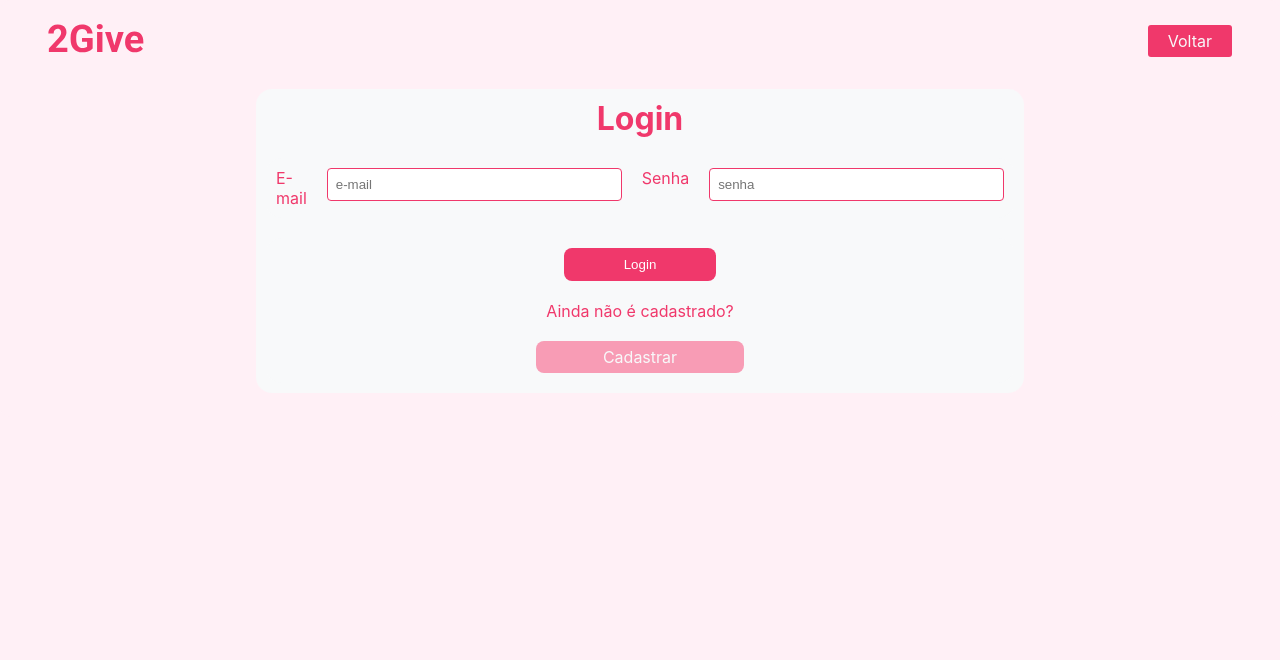
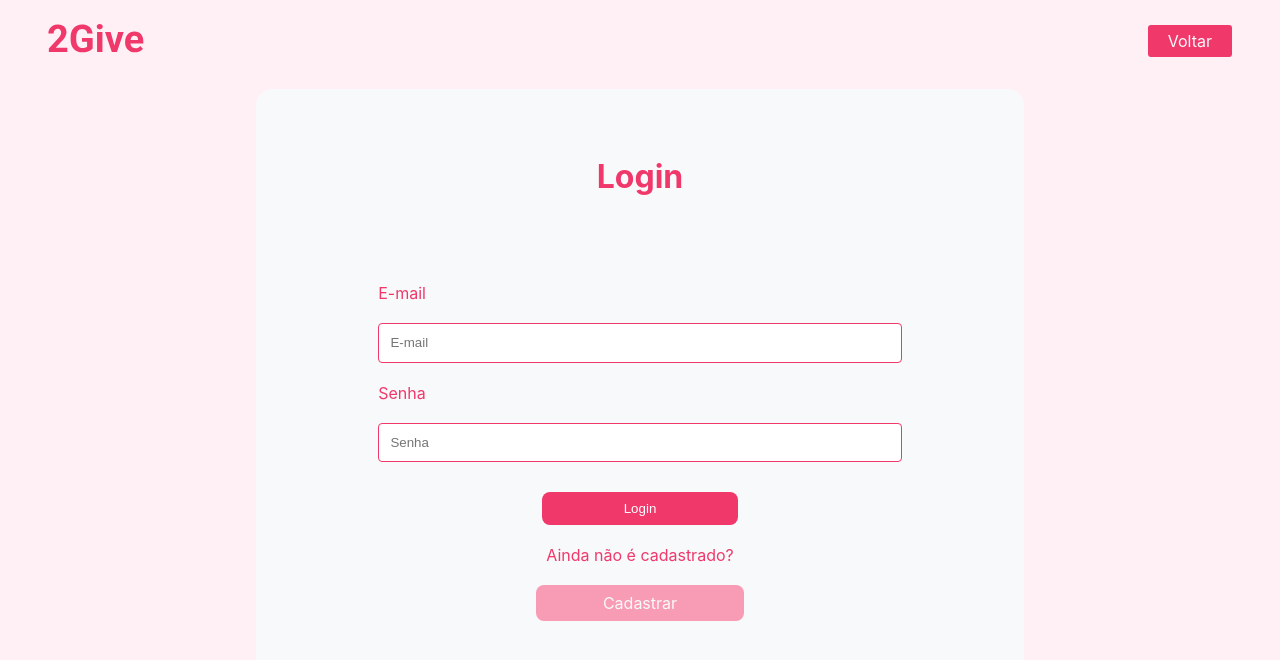
Before and after one commit to JuniorSantos05/2Give, a React (Create React App) app: page /login in a window 1280 px wide. Shown: the top 660 px of the page. Built offline with nearby package versions, Linux system fonts and the light colour scheme; no server answers.

Commit message:
edit: estilo login, estilo landing page

```diff
--- a/src/components/Link/styles.ts
+++ b/src/components/Link/styles.ts
@@ -11,10 +11,11 @@ export const LinkBack = styled(Link)`
 `;
 
 export const LinkLogin = styled(Link)`
-  padding: 6px 67px;
+  padding: 8px 67px;
   border-radius: 8px;
   max-width: 400px;
   background-color: #f89cb5;
+
   color: ${colors.colorGrey0};
   &:disabled {
     filter: opacity(0.7);
--- a/src/pages/LadingPage/style.ts
+++ b/src/pages/LadingPage/style.ts
@@ -11,7 +11,7 @@ export const HeaderStyle = styled.header`
     box-shadow: 0px 4px 32px -12px rgba(0, 0, 0, 0.25);
     h1 {
     font-weight: 700;
-    font-size: 38px;
+    font-size: 25px;
     line-height: 45px;
     color: ${colors.colorPrimary};
     cursor: default;
@@ -49,6 +49,8 @@ export const HeaderStyle = styled.header`
     }
     .btn {
     padding: 10px 16px;
+    width: 100%;
+    font-size: 12px;
     border-radius: 8px;
     background-color: ${colors.colorPrimary};
     color: ${colors.colorGrey0};
@@ -56,6 +58,9 @@ export const HeaderStyle = styled.header`
     :hover {
     background-color: ${colors.colorPrimarySoft};
     }
+    }
+    svg{
+        min-width: 20px;
     }
     }
 
@@ -65,6 +70,9 @@ export const HeaderStyle = styled.header`
         }
         .mobile{
             display: none;
+        }
+        h1{
+            font-size: 38px;
         }
     }
 `
@@ -86,6 +94,7 @@ export const ContentStyle = styled.div`
         flex-direction: column;
         gap: 28px;
         max-width: 347px;
+        max-height: 500px !important;
     }
 
     .titlePage{
--- a/src/pages/login/index.tsx
+++ b/src/pages/login/index.tsx
@@ -38,26 +38,32 @@ const Login = () => {
           <LinkBack to="/">Voltar</LinkBack>
         </header>
         <FlexContainer
+          className="content"
           display="flex"
           flexDirection="column"
-          justifyContent="center">
+          justifyContent="center"
+          alignItems="center">
+            <FlexContainer
+            className="title"
+            justifyContent="start"
+            alignItems="flex-start">
               <h1>Login</h1>
-          <FlexContainer media="responsive">
+            </FlexContainer>
               <Input
                 name="email"
                 register={register}
                 error={errors.email}
                 label="E-mail"
-              placeholder="e-mail"
+                placeholder="E-mail"
               />
               <Input
                 name="password"
                 register={register}
                 error={errors.password}
                 label="Senha"
-              placeholder="senha"
+                placeholder="Senha"
               />
-          </FlexContainer>
+
           <FlexContainer
             display="flex"
             flexDirection="column"
@@ -67,7 +73,9 @@ const Login = () => {
               Login
             </Button>
             <span>Ainda não é cadastrado?</span>
-            <LinkLogin to="register">Cadastrar</LinkLogin>
+            <LinkLogin to="register">
+              Cadastrar
+            </LinkLogin>
           </FlexContainer>
           </FlexContainer>
       </LoginForm>
--- a/src/styles/LoginForm/index.ts
+++ b/src/styles/LoginForm/index.ts
@@ -3,6 +3,7 @@ import styled from "styled-components";
 export const LoginForm = styled.form`
   padding: 1.5rem 3rem 1.5rem 3rem;
   min-width: 320px;
+
 
   background-color: #fff0f6;
   color: #f0386b;
@@ -13,6 +14,10 @@ export const LoginForm = styled.form`
   gap: 2rem;
 
   margin: 0 auto;
+
+  .content{
+    height: 600px;
+  }
 
   .error {
     color: var(--color-error);
@@ -25,15 +30,31 @@ export const LoginForm = styled.form`
     align-items: center;
   }
 
+  .title{
+    height: 20%;
+  }
+
   h1 {
     text-align: center;
     width: 100%;
   }
 
   input {
-    width: 100%;
-    padding: 0.5rem;
+    min-width: 196px;
+    width: 70%;
+    padding: 0.7rem;
     border: 1px solid #f0386b;
     border-radius: 4px;
+    justify-content: center;
+  }
+
+
+  label{
+    width: 70%;
+    display: flex;
+  }
+
+  button{
+    padding: 9px 82px;
   }
 `;
```
Lines whose indentation alone changed are shown as unchanged.
